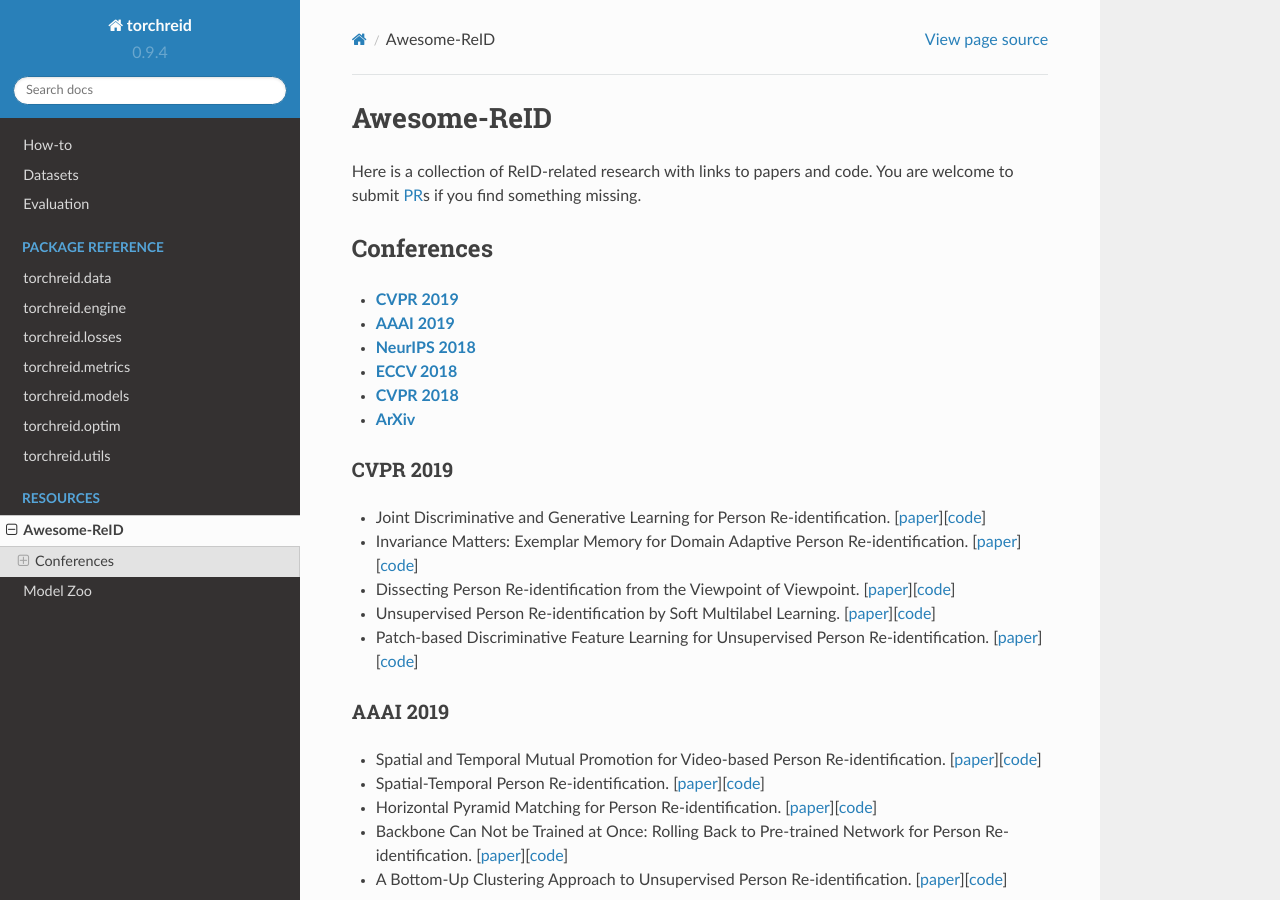
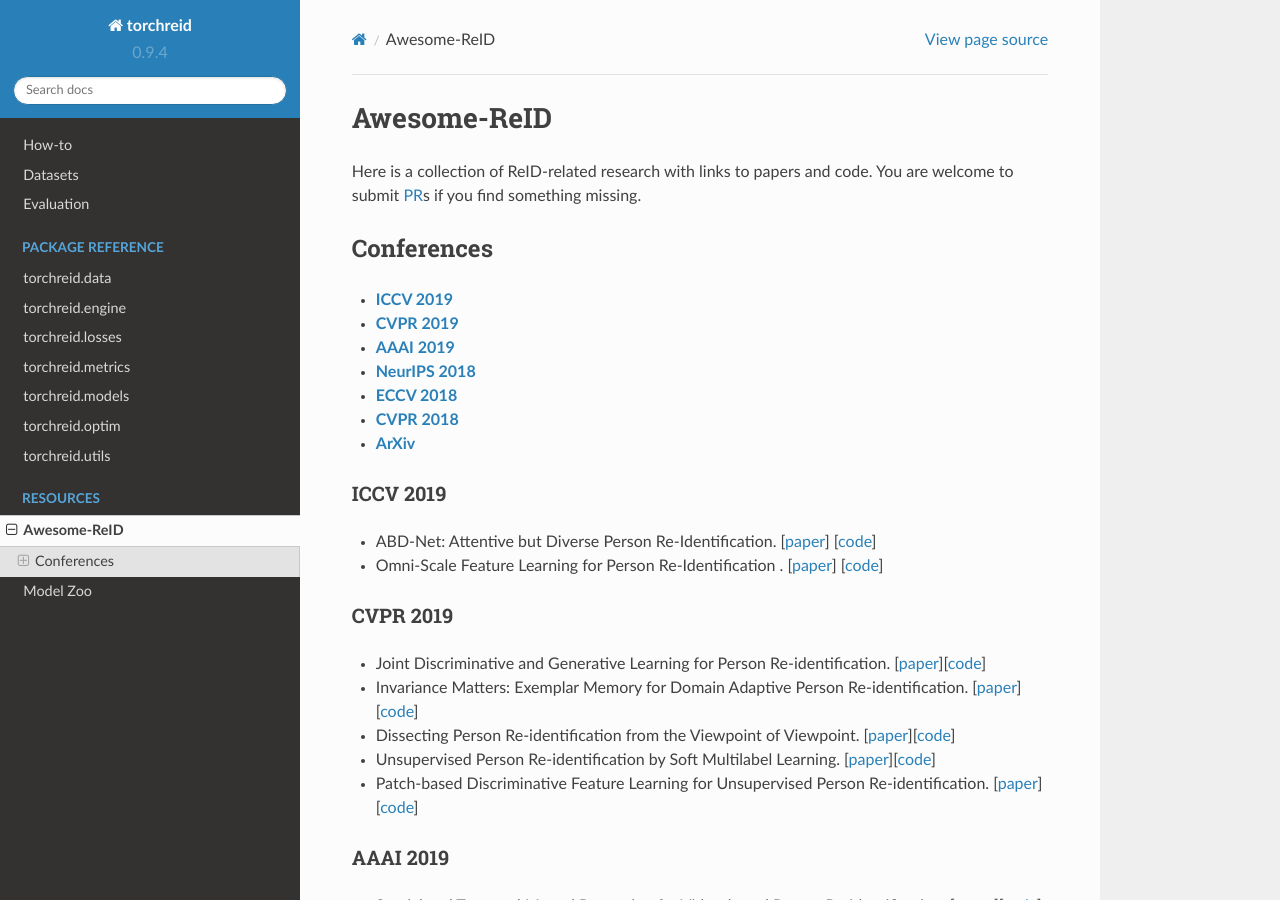
Before and after one commit to KaiyangZhou/deep-person-reid, a Sphinx documentation site: the page built from docs/AWESOME_REID.md, in a window 1280 px wide and 900 px high. Built offline with Sphinx 7.4.7 and the Read the Docs theme 2.0.0, drawn with Linux system fonts in a browser that asks for light colours.

Commit message:
[awesome-reid] add iccv19 papers

```diff
--- a/docs/AWESOME_REID.md
+++ b/docs/AWESOME_REID.md
@@ -2,12 +2,20 @@
 Here is a collection of ReID-related research with links to papers and code. You are welcome to submit [PR](https://help.github.com/articles/creating-a-pull-request/)s if you find something missing.
 
 ## Conferences
+- **[ICCV 2019](#iccv-2019)**
 - **[CVPR 2019](#cvpr-2019)**
 - **[AAAI 2019](#aaai-2019)**
 - **[NeurIPS 2018](#neurips-2018)**
 - **[ECCV 2018](#eccv-2018)**
 - **[CVPR 2018](#cvpr-2018)**
 - **[ArXiv](#arxiv)**
+
+
+### ICCV 2019
+- ABD-Net: Attentive but Diverse Person Re-Identification. [[paper](https://arxiv.org/abs/1908.01114)] [[code](https://github.com/TAMU-VITA/ABD-Net)]
+- Omni-Scale Feature Learning for Person Re-Identification
+. [[paper](https://arxiv.org/abs/1905.00953)] [[code](https://github.com/KaiyangZhou/deep-person-reid)]
+
 
 ### CVPR 2019
 - Joint Discriminative and Generative Learning for Person Re-identification. [[paper](https://arxiv.org/abs/1904.07223)][[code](https://github.com/NVlabs/DG-Net)]
```
